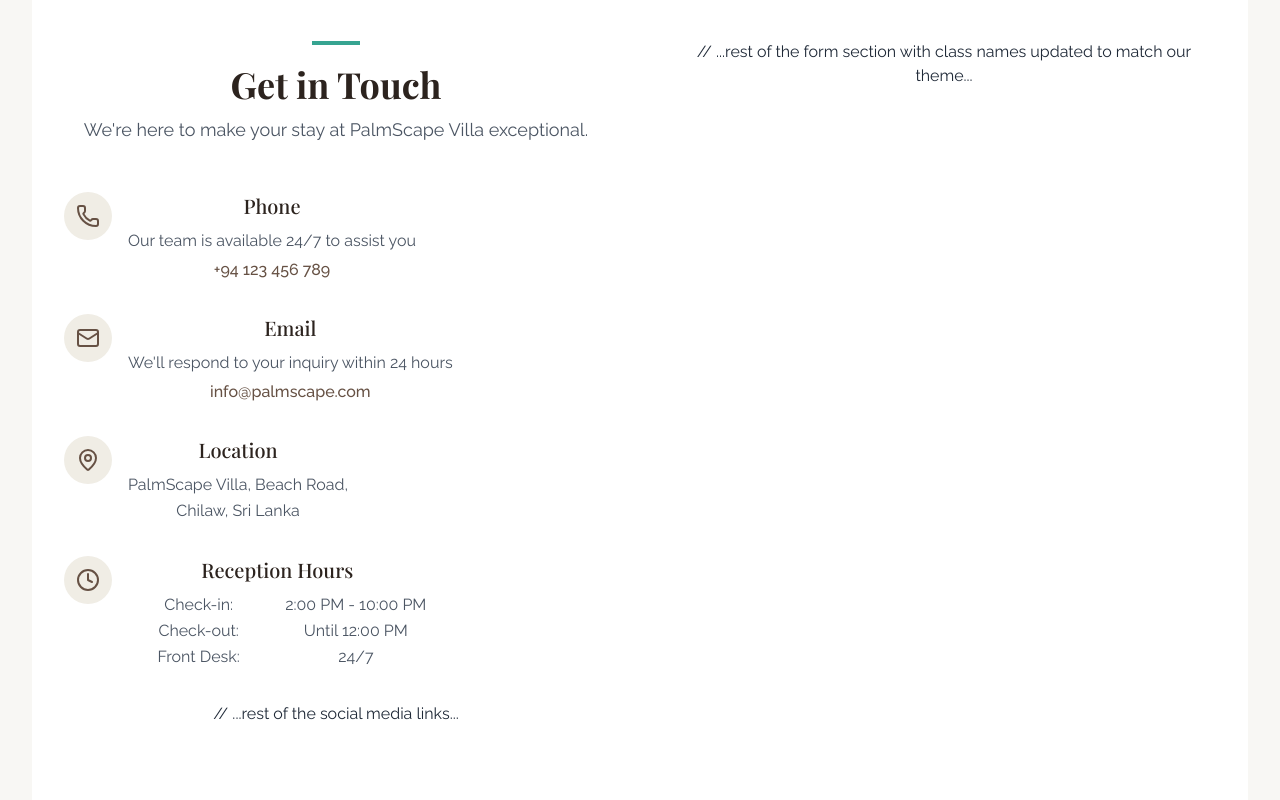
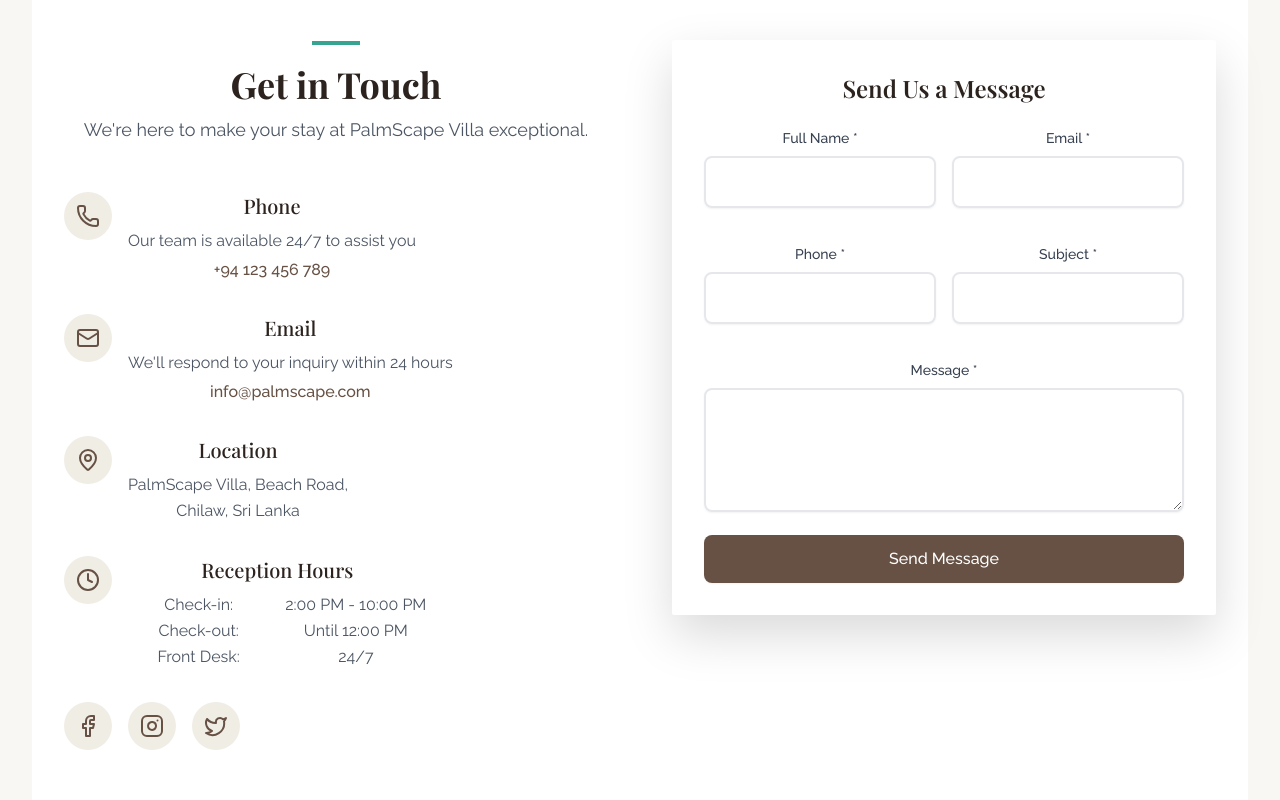
Before and after one commit to Swagzilla007/Palmscape, a React (Vite) app in the folder frontend/: page /contact in a window 1280 px wide. Shown: the part 600-1400 px from the top of the page. Built offline with nearby package versions, Linux system fonts and the light colour scheme.

Commit message:
Send message form and social media icons improvement in contexts and design

```diff
--- a/frontend/src/components/Footer.jsx
+++ b/frontend/src/components/Footer.jsx
@@ -15,8 +15,8 @@ const Footer = () => {
               <span className="text-xl font-serif text-white">PalmScape</span>
             </div>
             <p className="text-primary-100 mb-4">
-              Experience luxury and tranquility in our exclusive beachfront villa,
-              nestled in a breathtaking location in Sri Lanka.
+              Experience comfort and tranquility in our beachfront villa,
+              nestled in the beautiful coastal town of Chilaw, Sri Lanka.
             </p>
             <div className="flex gap-4">
               <a href="https://facebook.com" target="_blank" rel="noopener noreferrer"
--- a/frontend/src/components/TestimonialSlider.jsx
+++ b/frontend/src/components/TestimonialSlider.jsx
@@ -14,7 +14,7 @@ const testimonials = [
     id: 2,
     name: 'Gayathra Chanith',
     role: 'Travel Blogger',
-    content: 'As someone who stays in luxury accommodations around the world, I can confidently say that PalmScape Villa offers one of the most exquisite experiences in Sri Lanka. The perfect blend of luxury and comfort.',
+    content: 'As someone who stays in beach front accommodations around the world, I can confidently say that PalmScape Villa offers one of the most exquisite experiences in Sri Lanka. The perfect blend of luxury and comfort.',
     rating: 5,
   },
   {
--- a/frontend/src/pages/AboutPage.jsx
+++ b/frontend/src/pages/AboutPage.jsx
@@ -9,7 +9,7 @@ const AboutPage = () => {
     <>
       <Hero
         title="About PalmScape Villa"
-        subtitle="Discover the story behind our commitment to exceptional luxury experiences."
+        subtitle="Discover the story behind our commitment to exceptional Sri Lankan hospitality."
         bgClass="bg-about-pattern"
         alignment="left"
         height="medium"
@@ -28,11 +28,11 @@ const AboutPage = () => {
               />
               <p className="text-gray-600 mb-6">
                 Established in 2023, PalmScape Villa emerged from a vision to create an extraordinary retreat that
-                combines luxurious comfort with authentic Sri Lankan hospitality. Our beachfront villa stands as a
+                combines comfort with authentic Sri Lankan hospitality. Our beachfront villa stands as a
                 testament to elegant design and exceptional service.
               </p>
               <p className="text-gray-600">
-                Today, PalmScape Villa is recognized as a premier luxury accommodation in Chilaw, offering an
+                Today, PalmScape Villa is recognized as a premier budget friendly accommodation in Chilaw, offering an
                 unforgettable experience that blends modern luxury with local charm. Our location was carefully
                 selected to provide our guests with stunning ocean views and easy access to local attractions.
               </p>
--- a/frontend/src/pages/ContactPage.jsx
+++ b/frontend/src/pages/ContactPage.jsx
@@ -132,10 +132,122 @@ const ContactPage = () => {
                 </div>
               </div>
 
-              // ...rest of the social media links...
+              <div className="flex gap-4 mt-8">
+                <a
+                  href="https://facebook.com"
+                  target="_blank"
+                  rel="noopener noreferrer"
+                  className="p-3 bg-primary-100 rounded-full text-primary-800 hover:bg-primary-200 transition-colors"
+                  aria-label="Facebook"
+                >
+                  <svg xmlns="http://www.w3.org/2000/svg" width="24" height="24" viewBox="0 0 24 24" fill="none" stroke="currentColor" strokeWidth="2" strokeLinecap="round" strokeLinejoin="round"><path d="M18 2h-3a5 5 0 0 0-5 5v3H7v4h3v8h4v-8h3l1-4h-4V7a1 1 0 0 1 1-1h3z"></path></svg>
+                </a>
+                <a
+                  href="https://instagram.com"
+                  target="_blank"
+                  rel="noopener noreferrer"
+                  className="p-3 bg-primary-100 rounded-full text-primary-800 hover:bg-primary-200 transition-colors"
+                  aria-label="Instagram"
+                >
+                  <svg xmlns="http://www.w3.org/2000/svg" width="24" height="24" viewBox="0 0 24 24" fill="none" stroke="currentColor" strokeWidth="2" strokeLinecap="round" strokeLinejoin="round"><rect x="2" y="2" width="20" height="20" rx="5" ry="5"></rect><path d="M16 11.37A4 4 0 1 1 12.63 8 4 4 0 0 1 16 11.37z"></path><line x1="17.5" y1="6.5" x2="17.51" y2="6.5"></line></svg>
+                </a>
+                <a
+                  href="https://twitter.com"
+                  target="_blank"
+                  rel="noopener noreferrer"
+                  className="p-3 bg-primary-100 rounded-full text-primary-800 hover:bg-primary-200 transition-colors"
+                  aria-label="Twitter"
+                >
+                  <svg xmlns="http://www.w3.org/2000/svg" width="24" height="24" viewBox="0 0 24 24" fill="none" stroke="currentColor" strokeWidth="2" strokeLinecap="round" strokeLinejoin="round"><path d="M22 4s-.7 2.1-2 3.4c1.6 10-9.4 17.3-18 11.6 2.2.1 4.4-.6 6-2C3 15.5.5 9.6 3 5c2.2 2.6 5.6 4.1 9 4-.9-4.2 4-6.6 7-3.8 1.1 0 3-1.2 3-1.2z"></path></svg>
+                </a>
+              </div>
             </AnimatedSection>
 
-            // ...rest of the form section with class names updated to match our theme...
+            <AnimatedSection delay={0.3}>
+              <div className="bg-white p-8 rounded-sm shadow-custom">
+                <h3 className="text-2xl font-serif mb-6">Send Us a Message</h3>
+
+                {formStatus === 'success' && (
+                  <div className="bg-green-50 border border-green-200 text-green-800 rounded-sm p-4 mb-6">
+                    <h4 className="font-medium mb-2">Thank You!</h4>
+                    <p>Your message has been sent successfully. We'll get back to you shortly.</p>
+                  </div>
+                )}
+
+                <form onSubmit={handleSubmit} className="space-y-4">
+                  <div className="grid grid-cols-1 md:grid-cols-2 gap-4">
+                    <div className="form-group">
+                      <label htmlFor="name" className="form-label">Full Name *</label>
+                      <input
+                        type="text"
+                        id="name"
+                        name="name"
+                        required
+                        value={formData.name}
+                        onChange={handleChange}
+                        className="form-input"
+                      />
+                    </div>
+                    <div className="form-group">
+                      <label htmlFor="email" className="form-label">Email *</label>
+                      <input
+                        type="email"
+                        id="email"
+                        name="email"
+                        required
+                        value={formData.email}
+                        onChange={handleChange}
+                        className="form-input"
+                      />
+                    </div>
+                    <div className="form-group">
+                      <label htmlFor="phone" className="form-label">Phone *</label>
+                      <input
+                        type="tel"
+                        id="phone"
+                        name="phone"
+                        required
+                        value={formData.phone}
+                        onChange={handleChange}
+                        className="form-input"
+                      />
+                    </div>
+                    <div className="form-group">
+                      <label htmlFor="subject" className="form-label">Subject *</label>
+                      <input
+                        type="text"
+                        id="subject"
+                        name="subject"
+                        required
+                        value={formData.subject}
+                        onChange={handleChange}
+                        className="form-input"
+                      />
+                    </div>
+                  </div>
+                  <div className="form-group">
+                    <label htmlFor="message" className="form-label">Message *</label>
+                    <textarea
+                      id="message"
+                      name="message"
+                      required
+                      value={formData.message}
+                      onChange={handleChange}
+                      className="form-input"
+                      rows="4"
+                    ></textarea>
+                  </div>
+
+                  <button
+                    type="submit"
+                    disabled={formStatus === 'submitting'}
+                    className="w-full btn-primary"
+                  >
+                    {formStatus === 'submitting' ? 'Sending...' : 'Send Message'}
+                  </button>
+                </form>
+              </div>
+            </AnimatedSection>
           </div>
         </div>
       </section>
--- a/frontend/tailwind.config.js
+++ b/frontend/tailwind.config.js
@@ -42,6 +42,7 @@ export default {
         'hero-pattern': "url('/src/assets/images/bg for home.webp')",
         'about-pattern': "url('/src/assets/images/about.jpeg')",
         'services-pattern': "url('/src/assets/images/prop image 3.webp')",
+        'contact-pattern': "url('/src/assets/images/contact booking.jpg')",
       },
     },
   },
```
Also changed, not shown: frontend/src/pages/HomePage.jsx (+10 -10 lines), frontend/src/pages/ServicesPage.jsx (+15 -15 lines), frontend/src/assets/images/contact booking.jpg (added).
